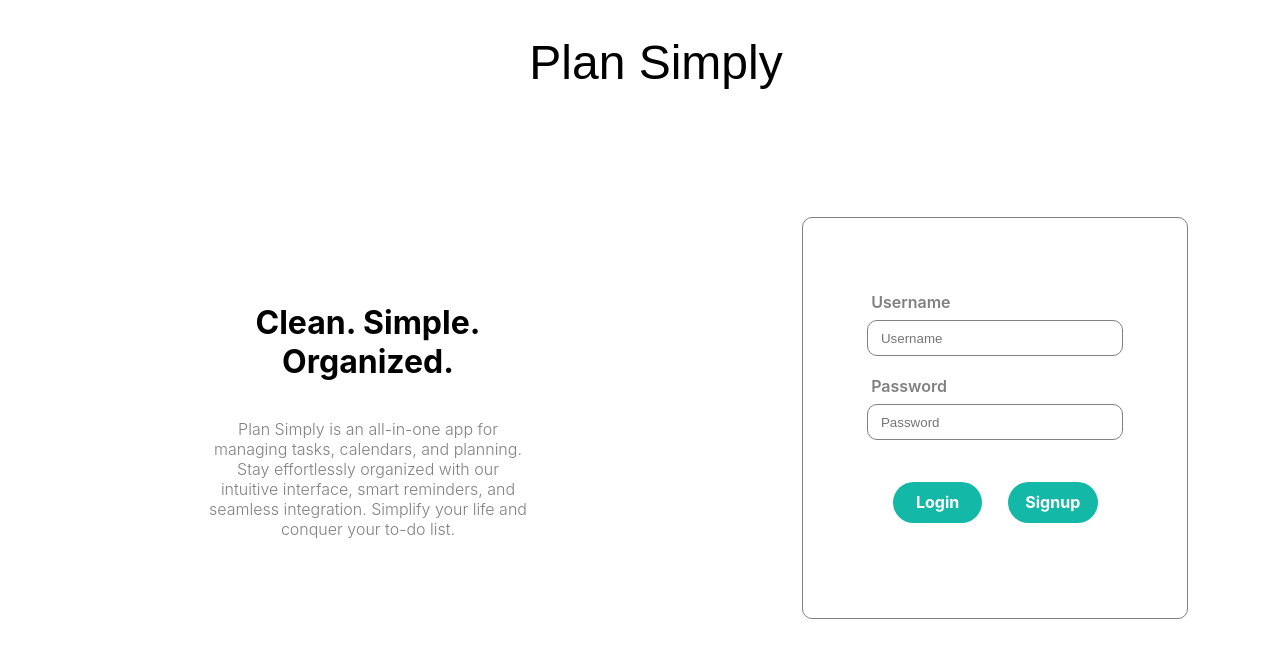
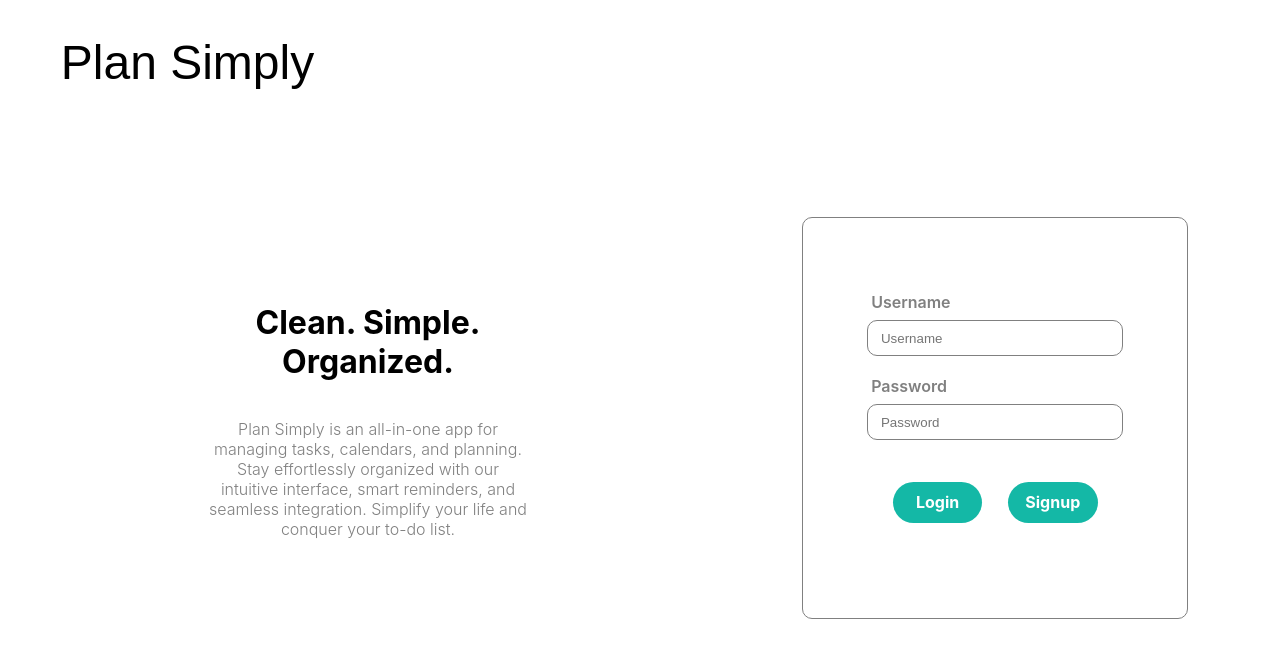
Before and after one commit to mrogers23458/plan-simply, a React (Create React App) app in the folder ps_client_frontend/: page / in a window 1280 px wide. Shown: the top 658 px of the page. Built offline with nearby package versions, Linux system fonts and the light colour scheme; a web font is replaced by a local one.

Commit message:
added logout and home button to header

```diff
--- a/ps_client_frontend/src/components/navbar/Navbar.jsx
+++ b/ps_client_frontend/src/components/navbar/Navbar.jsx
@@ -1,10 +1,14 @@
 /* Framework Tools & CSS */
 import React from "react";
-import { useNavigate } from "react-router-dom";
+import { Link, useNavigate } from "react-router-dom";
 import "./navbar.css";
+import { handleLogout } from "../../helpers/helpers";
+import { useAppState } from "../../providers/AppStateProvider";
 
 export default function Navbar() {
   const navigate = useNavigate();
+  const [{ user }] = useAppState({});
+  console.log({ user });
   function handleNav(path) {
     navigate(`/${path}`);
   }
@@ -13,6 +17,16 @@ export default function Navbar() {
       <p className="logo-text" onClick={() => handleNav("")}>
         Plan Simply
       </p>
+      {user && (
+        <div className="button-container">
+          <Link to="/" className="button">
+            Home
+          </Link>
+          <div className="button" onClick={handleLogout}>
+            Logout
+          </div>
+        </div>
+      )}
     </div>
   );
 }
--- a/ps_client_frontend/src/components/navbar/navbar.css
+++ b/ps_client_frontend/src/components/navbar/navbar.css
@@ -5,11 +5,11 @@
 .header {
     display: flex;
     align-items: center;
-    justify-content: center;
-    text-align: center;
-    width: 99vw;
+    justify-content: space-between;
     height: 10vh;
     padding: 2vh;
+    margin-left: 3vw;
+    margin-right: 3vw;
 }
 
 .logo-text {
--- a/ps_client_frontend/src/components/todos/ViewTodo.jsx
+++ b/ps_client_frontend/src/components/todos/ViewTodo.jsx
@@ -12,6 +12,7 @@ export default function ViewTodo() {
   const [{ currentTodo, user }, appStateDispatch] = useAppState();
   const [updateCompleted] = useMutation(UPDATE_TODO_COMPLETED, {
     onCompleted: ({ updatedTodo }) => {
+      console.log({ updatedTodo });
       const updatedTodolist = user.todos.map((item) => {
         if (item.id !== updatedTodo.id) {
           return item;
@@ -21,6 +22,10 @@ export default function ViewTodo() {
       appStateDispatch({
         type: SET_USER,
         payload: { me: { ...user, todos: updatedTodolist } },
+      });
+      appStateDispatch({
+        type: SET_TODO,
+        payload: updatedTodo,
       });
     },
     onError: (e) => {
--- /dev/null
+++ b/ps_client_frontend/src/helpers/helpers.js
@@ -0,0 +1,4 @@
+export const handleLogout = () => {
+  localStorage.removeItem("ps_token");
+  window.location.reload();
+};
```
Also changed, not shown: 1 other file (tests, documents, lock files or other folders).
